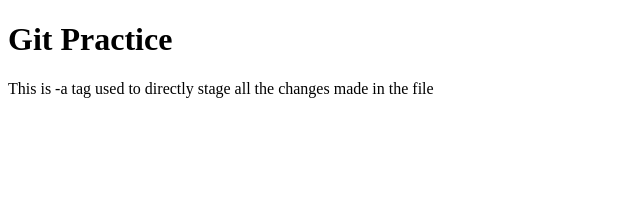
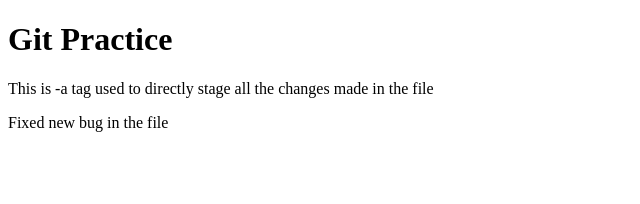
Before and after one commit to tejaskulkarni28/git-practice, a React (Create React App) app in the folder client/: page / in a window 1280 px wide. Shown: the top 204 px of the page, without its empty margins (0-640 px from the left). Built offline with nearby package versions, Linux system fonts and the light colour scheme.

Commit message:
Fixed new 1 bug

```diff
--- a/client/src/App.js
+++ b/client/src/App.js
@@ -5,6 +5,7 @@
     <div className="App">
       <h1>Git Practice</h1>
       <p>This is -a tag used to directly stage all the changes made in the file</p>
+      <p>Fixed new bug in the file</p>
     </div>
   );
 }
```
